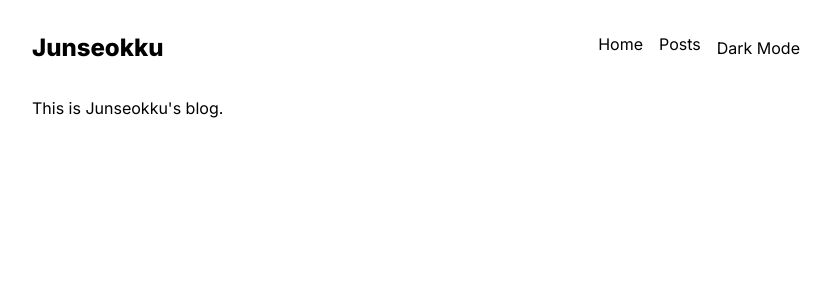
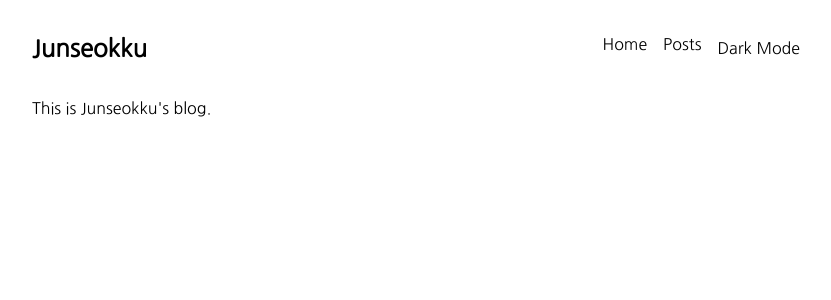
Before and after one commit to junseokku/junseokku-dev, a Next.js app: page / in a window 1280 px wide. Shown: the top 300 px of the page, without its empty margins (224-1055 px from the left). Built offline with nearby package versions, Linux system fonts and the light colour scheme.

Commit message:
feat: 나눔 고딕 폰트 추가

```diff
--- a/app/layout.tsx
+++ b/app/layout.tsx
@@ -1,9 +1,7 @@
 import './globals.css';
 import type { Metadata } from 'next';
-import { Inter } from 'next/font/google';
 import { Header } from './components/Header';
-
-const inter = Inter({ subsets: ['latin'] });
+import { nanumGothic } from './libs/font';
 
 export const metadata: Metadata = {
   title: 'Create Next App',
@@ -18,7 +16,7 @@ export default function RootLayout({
   return (
     <html lang="en">
       <body
-        className={`${inter.className} mx-auto max-w-3xl py-8 flex flex-col gap-8`}
+        className={`${nanumGothic.className} mx-auto max-w-3xl py-8 flex flex-col gap-8`}
       >
         <Header />
         {children}
--- /dev/null
+++ b/app/libs/font.ts
@@ -0,0 +1,7 @@
+import { Nanum_Gothic } from '@next/font/google';
+
+export const nanumGothic = Nanum_Gothic({
+  subsets: ['latin'],
+  variable: '--font-nanum-gothic',
+  weight: ['400'],
+});
--- a/package.json
+++ b/package.json
@@ -9,6 +9,7 @@
     "lint": "eslint . && prettier --write ."
   },
   "dependencies": {
+    "@next/font": "^14.2.3",
     "contentlayer": "^0.3.4",
     "date-fns": "^2.30.0",
     "next": "13.5.4",
```
Also changed, not shown: 1 other file (tests, documents, lock files or other folders).
